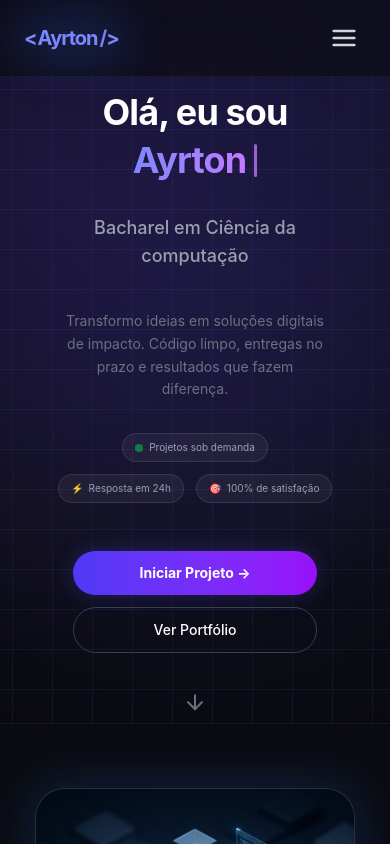
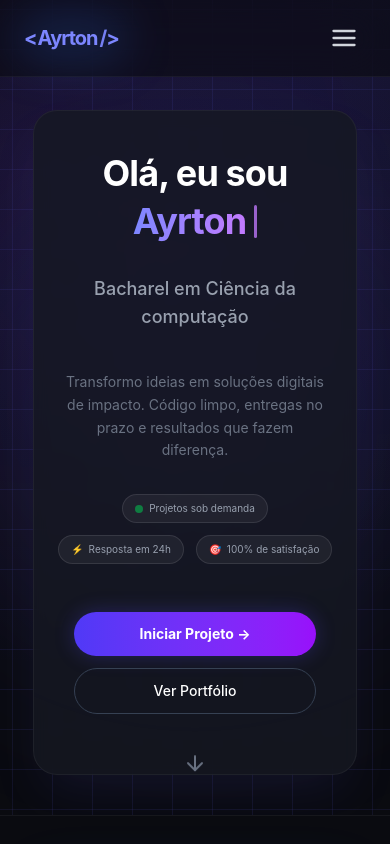
Before and after one commit to Ayrton01/Portfolio, a React (Vite) app: page / in a window 390 px wide. Shown: the top 844 px of the page. Built offline with nearby package versions, Linux system fonts and the light colour scheme.

Commit message:
atualização no inicio (Mobile - Modo computador)

```diff
--- a/src/Componentes/Portfolio/Inicio/Inicio.jsx
+++ b/src/Componentes/Portfolio/Inicio/Inicio.jsx
@@ -43,7 +43,7 @@ const Inicio = () => {
   return (
     <>
       {/* --- INÍCIO DA SEÇÃO HERO (O PAI) --- */}
-      <section id="inicio" className="relative flex flex-col items-center justify-start w-full pt-[90px] pb-[10px] px-6 text-center overflow-hidden">
+      <section id="inicio" className="relative flex flex-col items-center justify-start w-full pt-[110px] pb-[40px] px-6 text-center overflow-hidden">
 
         {/* 1. A MALHA (FILHO ABSOLUTO) */}
         <div className="absolute inset-0 z-0 bg-grid-pattern opacity-40 animate-[waveGrid_8s_linear_infinite]"></div>
@@ -53,12 +53,12 @@ const Inicio = () => {
 
         {/* 3. O CONTEÚDO */}
         {/* O 'relative z-10' garante que o texto fique NA FRENTE da malha */}
-        <div className="relative z-10 w-[95%] sm:w-[90%] md:w-full max-w-3xl mx-auto px-6 sm:px-10 md:px-16 flex flex-col items-center">
+        <div className="relative z-10 bg-[#161822]/80 backdrop-blur-sm w-[95%] sm:w-[90%] md:w-full max-w-3xl mx-auto px-6 pt-10 pb-12 sm:px-10 md:px-16 md:pt-16 md:pb-14 rounded-3xl md:rounded-[40px] border border-white/5 shadow-2xl shadow-indigo-500/10 flex flex-col items-center overflow-hidden">
 
           {/* O PULSO ELÉTRICO - Sincronizado em 8s com a malha */}
           <div className="absolute top-[35%] left-1/2 -translate-x-1/2 -translate-y-1/2 w-200 h-200 sm:w-300 sm:h-300 electric-pulse animate-[electricPulse_8s_ease-out_infinite] pointer-events-none z-0"></div>
 
-          <header className="max-w-3xl flex flex-col items-center gap-4 relative z-10 w-full text-center pb-12">
+          <header className="max-w-3xl flex flex-col items-center gap-4 relative z-10 w-full text-center">
             <h1 className="text-4xl sm:text-5xl md:text-6xl lg:text-7xl font-bold mb-4 tracking-tight leading-tight">
               Olá, eu sou
               <NomeAnimado />
```
